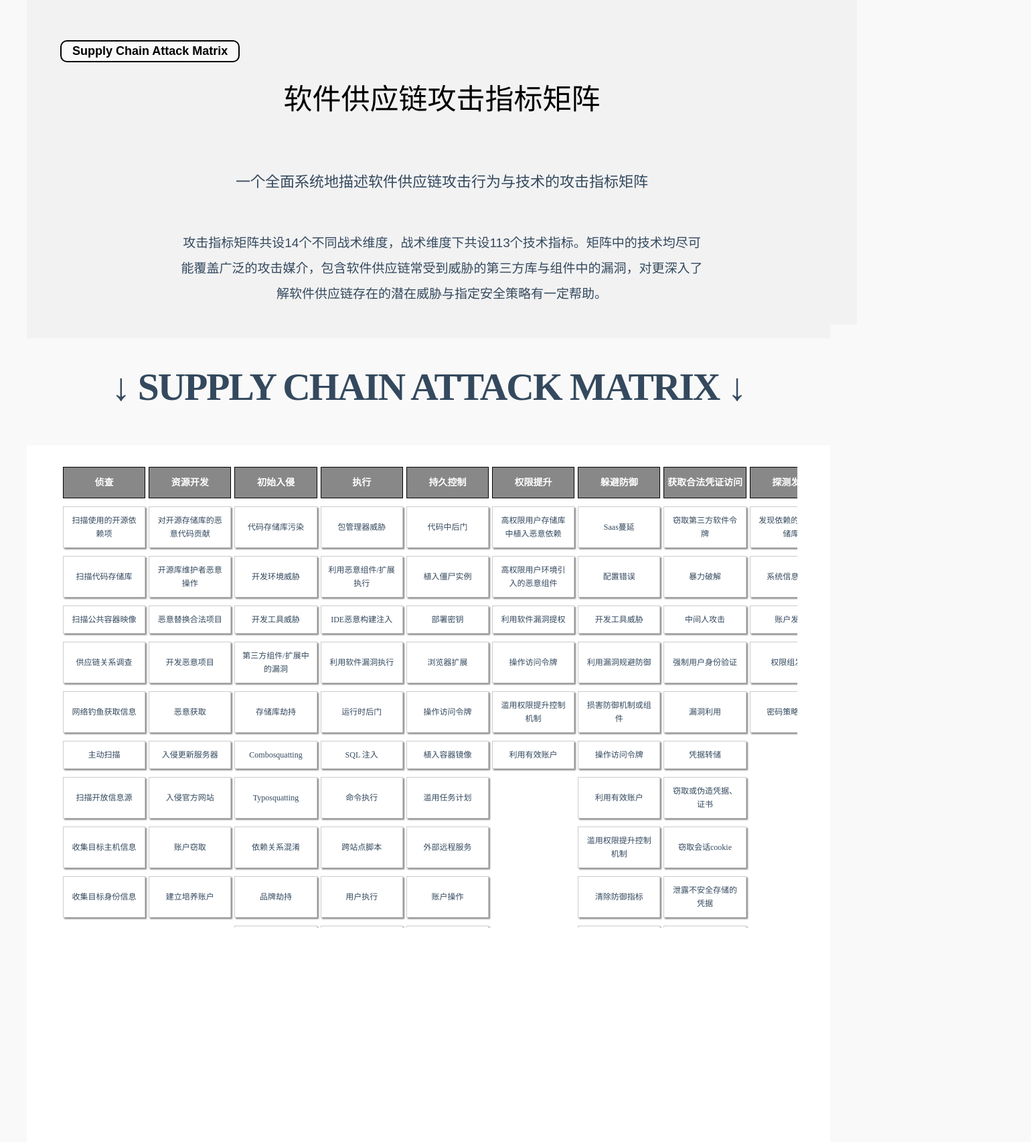
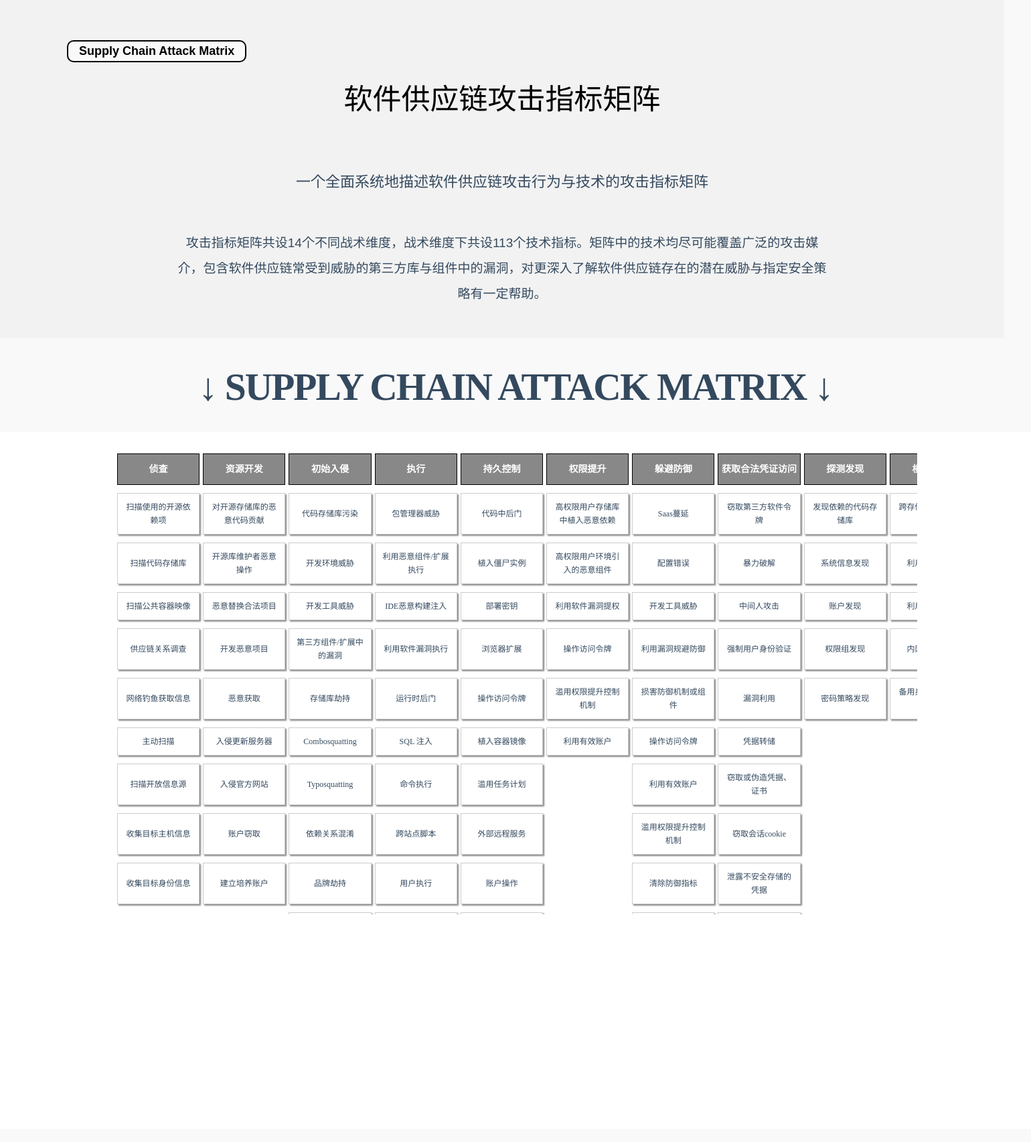
Before and after one commit to kcrio/supply-chain-attack, a plain HTML site: page index.html in a window 1280 px wide. Shown: the whole page at 67% size, 1540 px wide, since content can reach past the window. Drawn offline with Linux system fonts and the light colour scheme.

Commit message:
Update index.html

```diff
--- a/index.html
+++ b/index.html
@@ -1,6 +1,7 @@
 <!DOCTYPE html>
-<html lang="en">
-<head>
+<html lang="en" style="
+    width: 1500px;
+"><head>
     <meta charset="UTF-8">
     <title>软件供应链攻击指标矩阵</title>
     <style>
@@ -143,7 +144,7 @@
         .corner-box {
             position: absolute;
             top: 60px; /* 上边距调整 */
-            left: 50px; /* 左边距调整 */
+            left: 100px; /* 左边距调整 */
             background-color: #f9f9f9; /* 与第一部分背景色相同 */
             padding: 4px 16px;
             border-radius: 10px; /* 圆角 */
@@ -161,9 +162,14 @@
 
 
     </style>
-</head>
-<body>
-    <div class="page-container">
+<style type="text/css">#_copy{align-items:center;background:#4494d5;border-radius:3px;color:#fff;cursor:pointer;display:flex;font-size:13px;height:30px;justify-content:center;position:absolute;width:60px;z-index:1000}#select-tooltip,#sfModal,.modal-backdrop,div[id^=reader-helper]{display:none!important}.modal-open{overflow:auto!important}._sf_adjust_body{padding-right:0!important}.super_copy_btns_div{position:fixed;width:154px;left:10px;top:45%;background:#e7f1ff;border:2px solid #4595d5;font-weight:600;border-radius:2px;font-family:-apple-system,BlinkMacSystemFont,Segoe UI,PingFang SC,Hiragino Sans GB,Microsoft YaHei,Helvetica Neue,Helvetica,Arial,sans-serif,Apple Color Emoji,Segoe UI Emoji,Segoe UI Symbol;z-index:5000}.super_copy_btns_logo{width:100%;background:#4595d5;text-align:center;font-size:12px;color:#e7f1ff;line-height:30px;height:30px}.super_copy_btns_btn{display:block;width:128px;height:28px;background:#7f5711;border-radius:4px;color:#fff;font-size:12px;border:0;outline:0;margin:8px auto;font-weight:700;cursor:pointer;opacity:.9}.super_copy_btns_btn:hover{opacity:.8}.super_copy_btns_btn:active{opacity:1}</style></head>
+<body style="
+    width: 1200px;
+">
+    <div class="page-container" style="
+    width: 1500px;
+    margin-right: 0px;
+">
 
         <!-- 圆角矩形框 -->
         <div class="corner-box">
@@ -172,7 +178,11 @@
 
 
         <!-- 第一部分 -->
-        <div class="section1">
+        <div class="section1" style="
+    padding-right: 0px;
+    padding-left: 0px;
+    width: 1500px;
+">
             <div class="title">软件供应链攻击指标矩阵</div>
             <div class="section1-text">
                 <div class="subtitle">
@@ -187,21 +197,29 @@
 
 
         <!-- 第二部分 -->
-        <div class="section2">
+        <div class="section2" style="
+    width: 1500px;
+    margin-bottom: 0px;
+">
         <!--    <p class="introduction">
                 攻击指标攻击指标攻击指标攻击指标攻击指标攻击指标攻击指标攻击指标攻击指标攻击指标攻击指标攻击指标攻击指标攻击指标攻击指标攻击指标攻击指标攻击指标攻击指标攻击指标攻击指标。
             </p>
         -->
-            <h1>&darr; Supply Chain Attack Matrix &darr;</h1>
+            <h1>↓ Supply Chain Attack Matrix ↓</h1>
         </div>
 
         <!-- 第三部分 -->
-        <div class="section3">
+        <div class="section3" style="
+    margin-left: 0px;
+    width: 1500px;
+">
         <!--    <h2 class="table-title">SUPPLY CHAIN ATTACK</h2>   -->
-            <div class="table-container">
-                 <!DOCTYPE html>
-        <html lang="en">
-        <head>
+            <div class="table-container" style="
+    width: 1200px;
+">
+
+
+
             <meta charset="UTF-9=8">
             <title>软件供应链攻击指标矩阵</title>
             <style>
@@ -317,8 +335,8 @@
 
         tr th{font-size: 14px;font-family: STXihei;font-weight: bold;}
             </style>
-        </head>
-        <body>
+
+
         <!-- 外部表格的内容 -->
 
   <!--      <h1>&darr; Supply Chain Attack Matrix &darr;</h1>  -->
@@ -698,10 +716,11 @@ $(document).ready(function(){
 
 </script>
 
-        </body>
-        </html>
+
+
             </div>
         </div>
     </div>
-</body>
-</html>
+
+
+</body></html>
```
